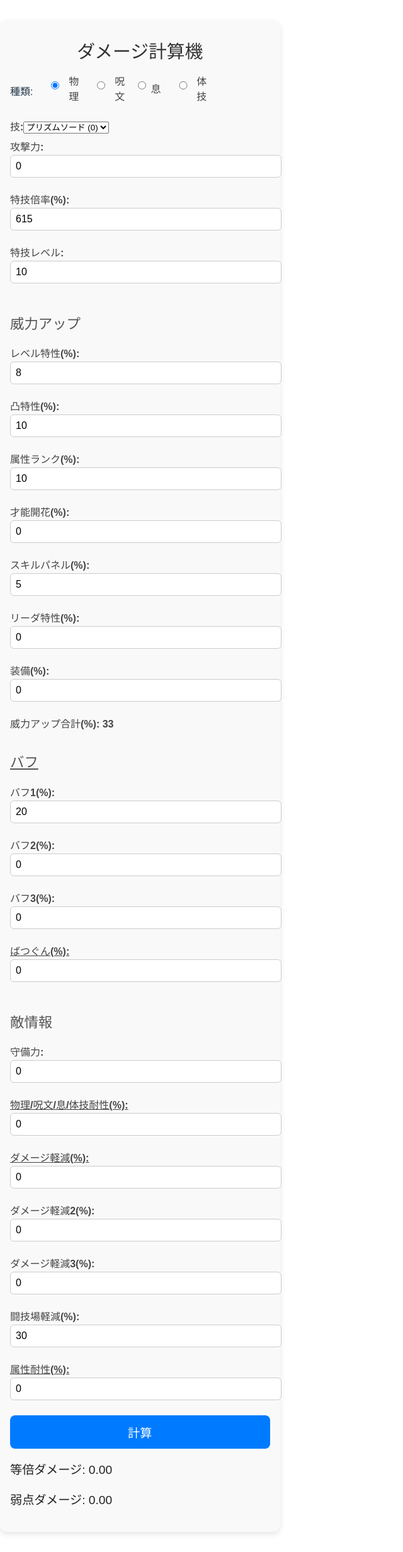
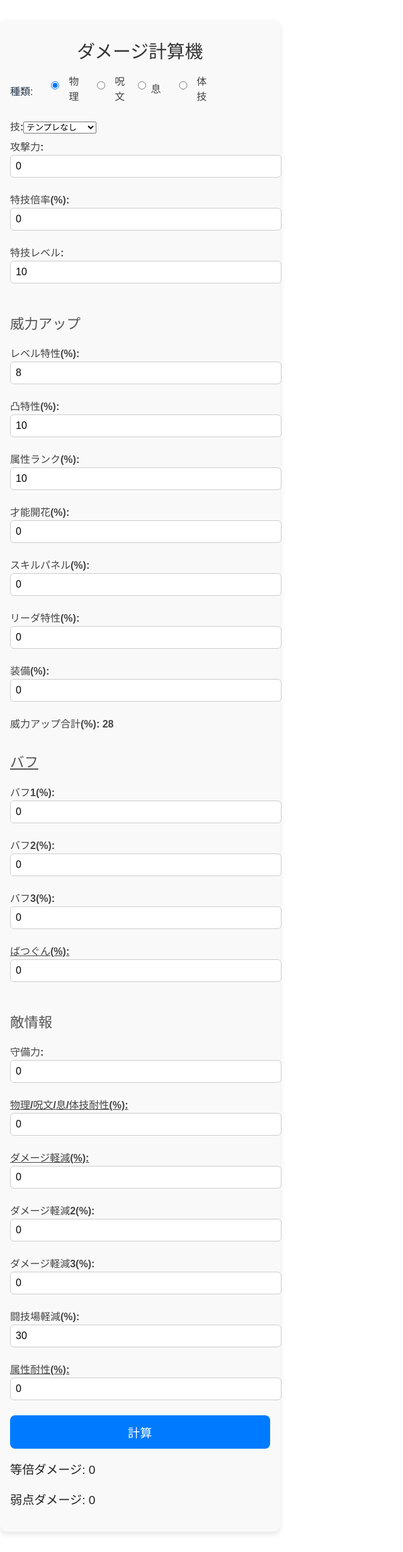
Before and after one commit to meve19/damage-calculator, a React (Vite) app: page / in a window 1280 px wide. Shown: the whole page at 63% size, without its empty margins (0-640 px from the left). Built offline with nearby package versions, Linux system fonts and the light colour scheme.

Commit message:
テンプレなし追加

```diff
--- a/src/App.jsx
+++ b/src/App.jsx
@@ -7,8 +7,9 @@ export default function App() {
 
   const skills = {
     物理: [
-      { name: 'プリズムソード', value: 1 ,power: 0 },
-      { name: '魔王の絶技', value: 2 ,power: 0},
+      { name: 'テンプレなし', value: 1 ,power: 0 },
+      { name: 'プリズムソード', value: 2 ,power: 0 },
+      { name: '魔王の絶技', value: 3 ,power: 0},
     ],
     呪文: [
       { name: 'リーサルウェポン', value: 1,power: 0 },
@@ -202,7 +203,7 @@ export default function App() {
           <select value={selectedSkill} onChange={(e) => setSelectedSkill(+e.target.value)}>
             {sortedSkills.map(skill => (
               <option key={skill.name} value={skill.value}>
-                {skill.name} {skill.value > 0 && `(${skill.power})`}
+                {skill.name}
               </option>
             ))}
           </select>
@@ -323,8 +324,8 @@ export default function App() {
       <button onClick={calculate}>計算</button>
 
       <div style={{ marginTop: '1rem' }}>
-        <p>等倍ダメージ: {equalDamage.toFixed(2)}</p>
-        <p>弱点ダメージ: {weakDamage.toFixed(2)}</p>
+        <p>等倍ダメージ: {equalDamage}</p>
+        <p>弱点ダメージ: {weakDamage}</p>
       </div>
     </div>
   );
```
